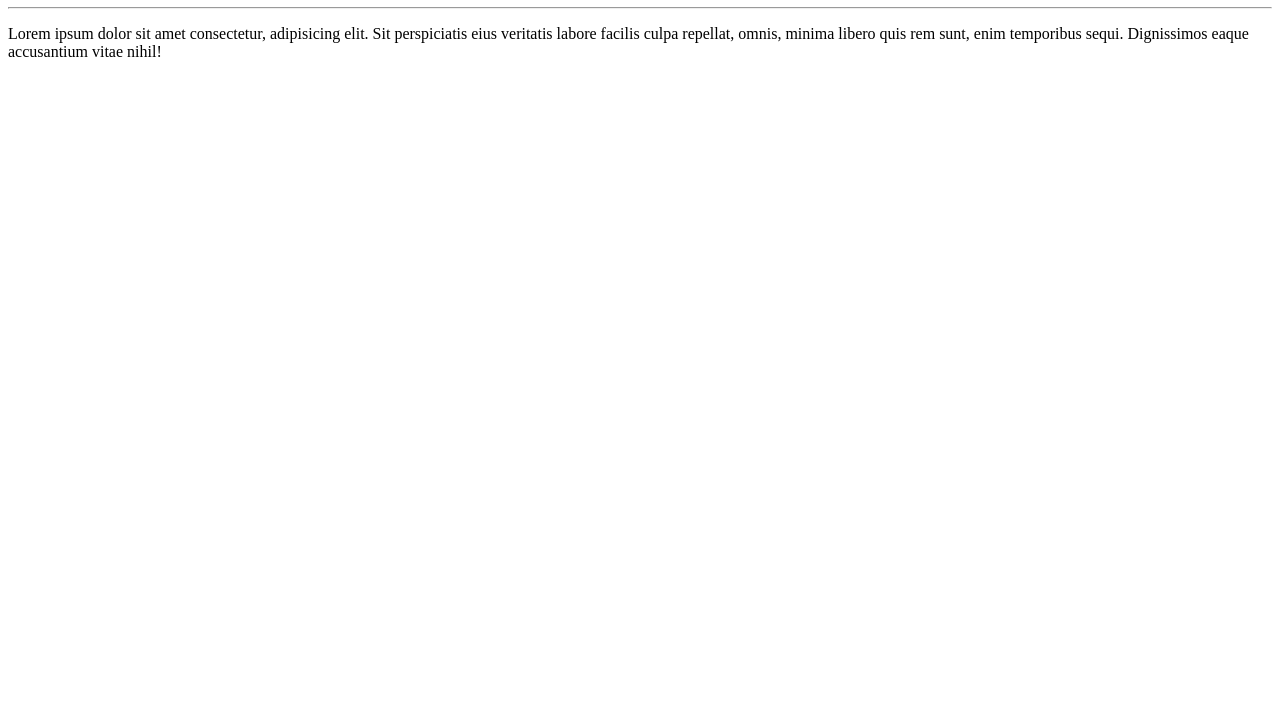
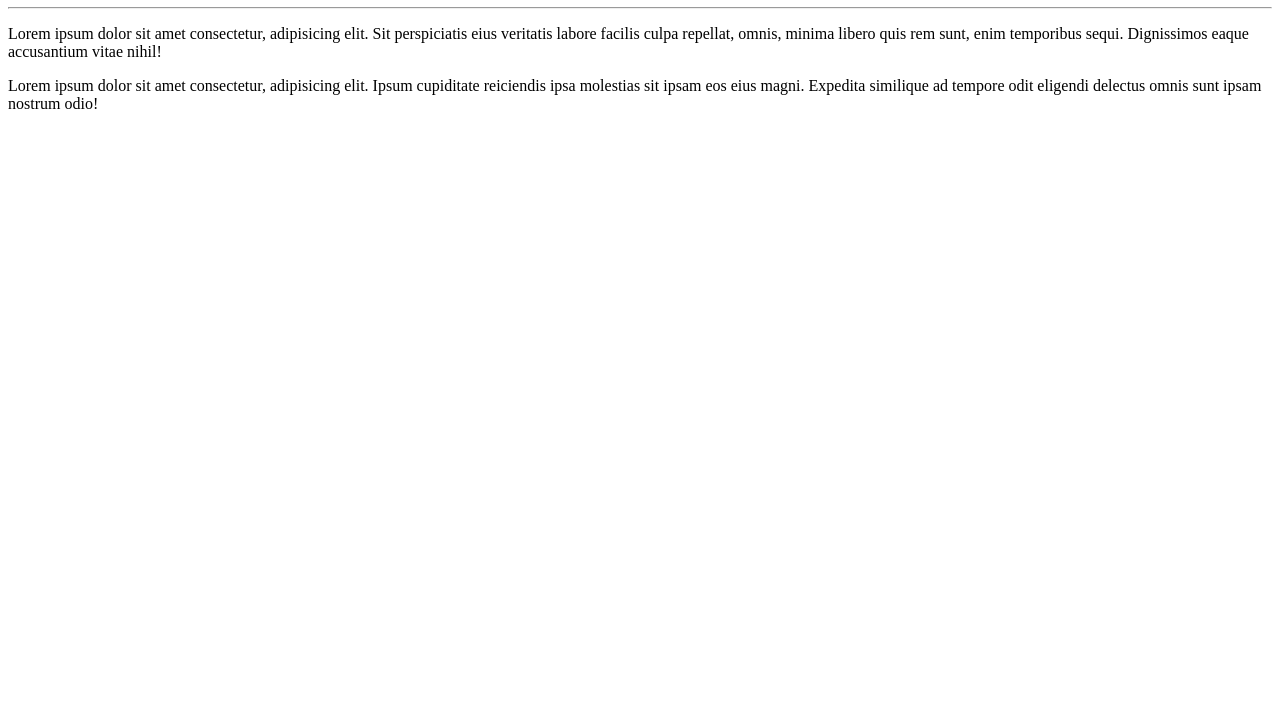
Before and after one commit to MoniqueMSS/Ola-Mundo, a plain HTML site: page Site exemplo/Index.html in a window 1280 px wide. Shown: the part 73-800 px from the top of the page. Drawn offline with Linux system fonts and the light colour scheme.

Commit message:
adicionei um parágrafo

```diff
--- a/Site exemplo/Index.html
+++ b/Site exemplo/Index.html
@@ -9,5 +9,6 @@
  <h1>Olá,mundo!</h1>
  <hr>
  <p>Lorem ipsum dolor sit amet consectetur, adipisicing elit. Sit perspiciatis eius veritatis labore facilis culpa repellat, omnis, minima libero quis rem sunt, enim temporibus sequi. Dignissimos eaque accusantium vitae nihil!</p>
+ Lorem ipsum dolor sit amet consectetur, adipisicing elit. Ipsum cupiditate reiciendis ipsa molestias sit ipsam eos eius magni. Expedita similique ad tempore odit eligendi delectus omnis sunt ipsam nostrum odio!
 </body>
 </html>
```
